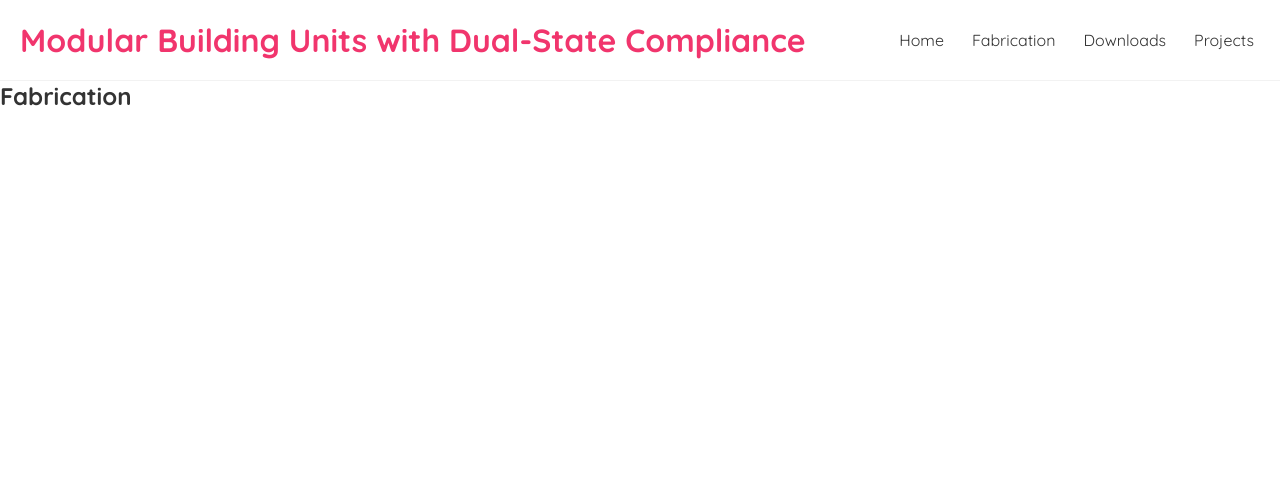
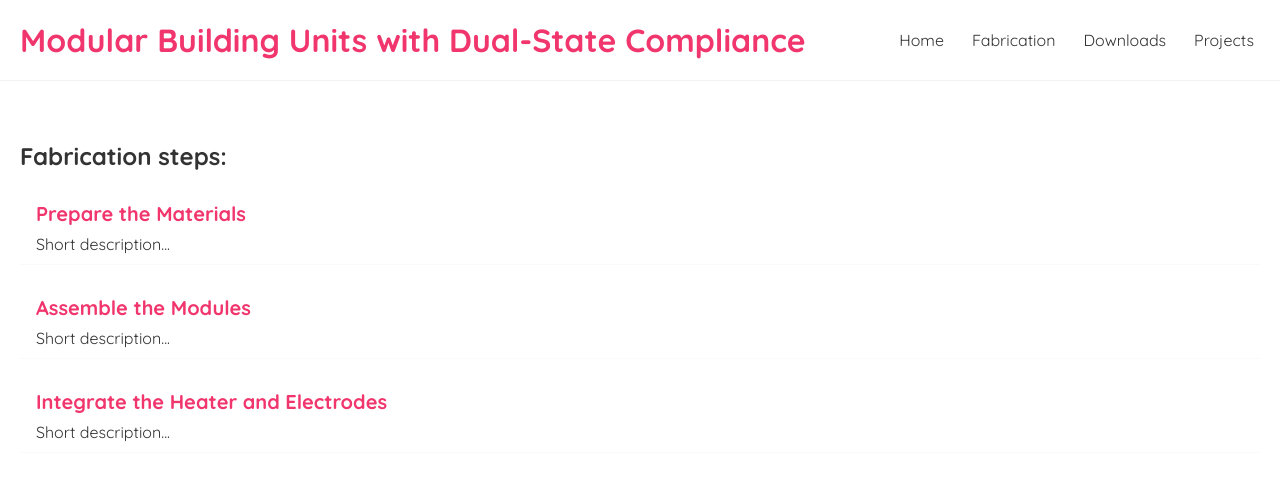
Before and after one commit to Louashka/dsm-web-app, a React (Create React App) app: page /fabrication in a window 1280 px wide. Shown: the top 478 px of the page. Built offline with nearby package versions, Linux system fonts and the light colour scheme.

Commit message:
Define fabrication steps

```diff
--- a/src/App.js
+++ b/src/App.js
@@ -1,6 +1,7 @@
 import Layout from "./pages/Layout";
 import Home from './pages/Home';
 import Fabrication from './pages/Fabrication';
+import FabTutorial from "./pages/FabTutorial";
 import Downloads from './pages/Downloads';
 import Projects from './pages/Projects';
 import { BrowserRouter, Routes, Route } from 'react-router-dom';
@@ -12,6 +13,7 @@ function App() {
         <Route path="/" element={<Layout />}>
           <Route index element={<Home />} />
           <Route path="fabrication" element={<Fabrication />} />
+          <Route path="fabrication/:id" element={<FabTutorial />} />
           <Route path="downloads" element={<Downloads />} />
           <Route path="projects" element={<Projects />} />
         </Route>
--- a/src/index.css
+++ b/src/index.css
@@ -33,3 +33,21 @@
   margin: 40px auto;
   padding: 20px;
 }
+
+.fabrication-step {
+  padding: 10px 16px;
+  margin: 20px 0;
+  border-bottom: 1px solid #fafafa;
+}
+.fabrication-step:hover {
+  box-shadow: 1px 3px 5px rgba(0,0,0,0.1);
+}
+.fabrication-step h2 {
+  font-size: 20px;
+  color: #f1356d;
+  margin-bottom: 8px;
+}
+
+.fabrication-step a {
+  text-decoration: none;
+}
--- /dev/null
+++ b/src/pages/FabTutorial.js
@@ -0,0 +1,24 @@
+import { useParams } from "react-router-dom";
+import FabTutorial1 from './fabTutorials/FabTutorial1';
+import FabTutorial2 from './fabTutorials/FabTutorial2';
+import FabTutorial3 from './fabTutorials/FabTutorial3';
+
+const tutorialComponents = {
+    "1": FabTutorial1,
+    "2": FabTutorial2,
+    "3": FabTutorial3
+};
+
+const FabTutorial = () => {
+    const { id } = useParams();
+    const SelectedTutorialComponent = tutorialComponents[id] || (() => <p>Invalid tutorial step</p>);
+
+    return (
+        <div className="fab-tutorial">
+            <h2>Fabrication Tutorial: Step { id }</h2>
+            <SelectedTutorialComponent />
+        </div>
+     );
+}
+
+export default FabTutorial;
--- a/src/pages/Fabrication.js
+++ b/src/pages/Fabrication.js
@@ -1,6 +1,28 @@
+import { useState } from "react";
+import { Link } from "react-router-dom";
+
 const Fabrication = () => {
+
+    const [fabricationSteps, setFabricationSteps] = useState([
+        { title: "Prepare the Materials", body: "Short description...", id: 1 },
+        { title: "Assemble the Modules", body: "Short description...", id: 2 },
+        { title: "Integrate the Heater and Electrodes", body: "Short description...", id: 3 }
+    ]);
+
     return (
-        <h2>Fabrication</h2>
+        <div>
+            <h2>Fabrication steps:</h2>
+            <div className="fabrication">
+                {fabricationSteps.map((step) => (
+                    <div className="fabrication-step" key={step.id}>
+                        <Link to={`/fabrication/${step.id}`}>
+                            <h2>{ step.title }</h2>
+                            <p>{ step.body }</p>
+                        </Link>
+                    </div>
+                ))}
+            </div>
+        </div>
      );
 }
 
--- a/src/pages/Layout.js
+++ b/src/pages/Layout.js
@@ -3,7 +3,8 @@ import { Outlet, Link } from 'react-router-dom';
 const Layout = () => {
     const title = "Modular Building Units with Dual-State Compliance";
     return (
-        <>
+        <div className="root-layout">
+            <header>
                 <div className="navbar">
                     <h1>{ title }</h1>
                     <div className="links">
@@ -13,8 +14,14 @@ const Layout = () => {
                         <Link to="/projects">Projects</Link>
                     </div>
                 </div>
+            </header>
+
+            <main>
+                <div className="content">
                     <Outlet />
-        </>
+                </div>
+            </main>
+        </div>
      );
 }
 
--- /dev/null
+++ b/src/pages/fabTutorials/FabTutorial1.js
@@ -0,0 +1,9 @@
+const FabTutorial1 = () => {
+    return (
+        <div className="farication-tutorial">
+            <p>Tutorial 1</p>
+        </div>
+     );
+}
+
+export default FabTutorial1;
--- /dev/null
+++ b/src/pages/fabTutorials/FabTutorial2.js
@@ -0,0 +1,9 @@
+const FabTutorial2 = () => {
+    return (
+        <div className="farication-tutorial">
+            <p>Tutorial 2</p>
+        </div>
+     );
+}
+
+export default FabTutorial2;
--- /dev/null
+++ b/src/pages/fabTutorials/FabTutorial3.js
@@ -0,0 +1,9 @@
+const FabTutorial3 = () => {
+    return (
+        <div className="farication-tutorial">
+            <p>Tutorial 3</p>
+        </div>
+     );
+}
+
+export default FabTutorial3;
```
Lines whose indentation alone changed are shown as unchanged.
